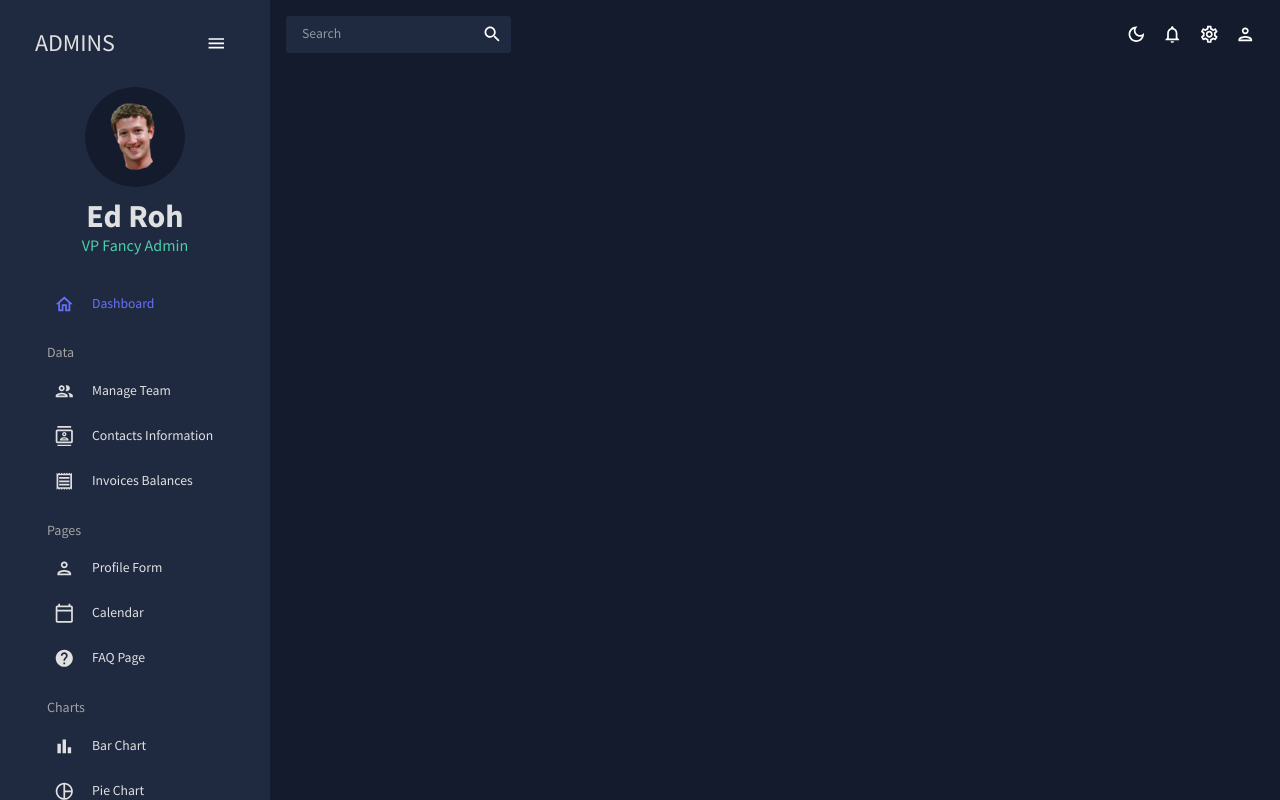
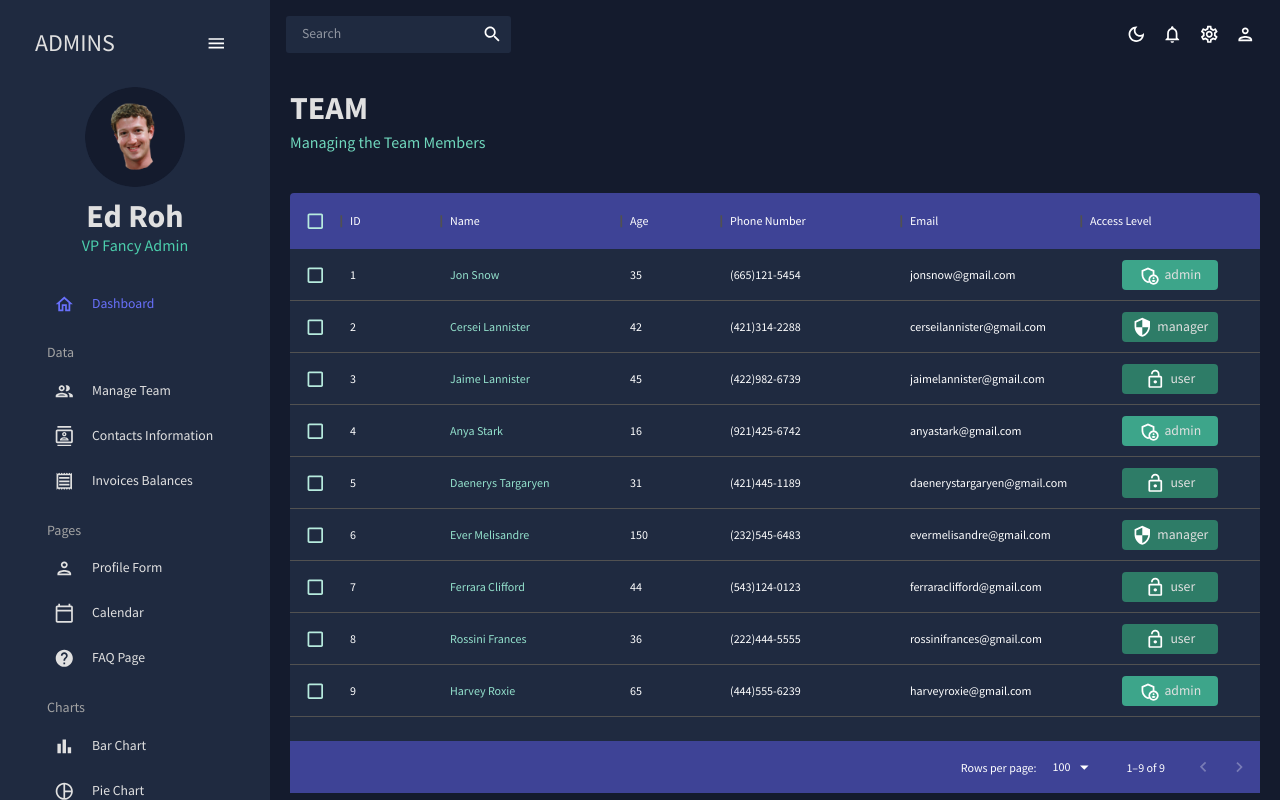
Before and after one commit to smhosseini96/react-admin-panel, a React (Create React App) app: page /team in a window 1280 px wide. Built offline with nearby package versions, Linux system fonts and the light colour scheme.

Commit message:
built team component.

```diff
--- a/src/App.js
+++ b/src/App.js
@@ -4,7 +4,7 @@
 import Topbar from "./scenes/global/Topbar"
 import Sidebar from './scenes/global/Sidebar'
 import Dashboard from "./scenes/dashboard"
-// import Team from "./scenes/team"
+import Team from "./scenes/team"
 // import Invoices from "./scenes/invoices"
 // import Contacts from "./scenes/contacts"
 // import Bar from "./scenes/bar"
@@ -29,7 +29,7 @@
           <Topbar/>
           <Routes>
             <Route path="/" element={<Dashboard/>}/>
-            {/* <Route path="/team" element={<Team/>}/> */}
+            <Route path="/team" element={<Team/>}/>
             {/* <Route path="/contacts" element={<Contacts/>}/> */}
             {/* <Route path="/invoices" element={<Invoices/>}/> */}
             {/* <Route path="/form" element={<Form/>}/> */}
--- /dev/null
+++ b/src/scenes/team/index.jsx
@@ -0,0 +1,109 @@
+import { Box, Typography, useTheme } from "@mui/material";
+import { DataGrid } from "@mui/x-data-grid";
+import { tokens } from "../../theme";
+import { mockDataTeam } from "../../data/mockData";
+import AdminPanelSettingsOutlinedIcon from "@mui/icons-material/AdminPanelSettingsOutlined";
+import LockOpenOutlinedIcon from "@mui/icons-material/LockOpenOutlined";
+import SecurityOutlinedIcon from "@mui/icons-material/SecurityOutlined";
+import Header from "../../components/Header";
+
+const Team = () => {
+  const theme = useTheme();
+  const colors = tokens(theme.palette.mode);
+  const columns = [
+    { field: "id", headerName: "ID" },
+    {
+      field: "name",
+      headerName: "Name",
+      flex: 1,
+      cellClassName: "name-column--cell",
+    },
+    {
+      field: "age",
+      headerName: "Age",
+      type: "number",
+      headerAlign: "left",
+      align: "left",
+    },
+    {
+      field: "phone",
+      headerName: "Phone Number",
+      flex: 1,
+    },
+    {
+      field: "email",
+      headerName: "Email",
+      flex: 1,
+    },
+    {
+      field: "accessLevel",
+      headerName: "Access Level",
+      flex: 1,
+      renderCell: ({ row: { access } }) => {
+        return (
+          <Box
+            width="60%"
+            m="0 auto"
+            p="5px"
+            display="flex"
+            justifyContent="center"
+            backgroundColor={
+              access === "admin"
+                ? colors.greenAccent[600]
+                : access === "manager"
+                ? colors.greenAccent[700]
+                : colors.greenAccent[700]
+            }
+            borderRadius="4px"
+          >
+            {access === "admin" && <AdminPanelSettingsOutlinedIcon />}
+            {access === "manager" && <SecurityOutlinedIcon />}
+            {access === "user" && <LockOpenOutlinedIcon />}
+            <Typography color={colors.grey[100]} sx={{ ml: "5px" }}>
+              {access}
+            </Typography>
+          </Box>
+        );
+      },
+    },
+  ];
+
+  return (
+    <Box m="20px">
+      <Header title="TEAM" subtitle="Managing the Team Members" />
+      <Box
+        m="40px 0 0 0"
+        height="75vh"
+        sx={{
+          "& .MuiDataGrid-root": {
+            border: "none",
+          },
+          "& .MuiDataGrid-cell": {
+            borderBottom: "none",
+          },
+          "& .name-column--cell": {
+            color: colors.greenAccent[300],
+          },
+          "& .MuiDataGrid-columnHeaders": {
+            backgroundColor: colors.blueAccent[700],
+            borderBottom: "none",
+          },
+          "& .MuiDataGrid-virtualScroller": {
+            backgroundColor: colors.primary[400],
+          },
+          "& .MuiDataGrid-footerContainer": {
+            borderTop: "none",
+            backgroundColor: colors.blueAccent[700],
+          },
+          "& .MuiCheckbox-root": {
+            color: `${colors.greenAccent[200]} !important`,
+          },
+        }}
+      >
+        <DataGrid checkboxSelection rows={mockDataTeam} columns={columns} />
+      </Box>
+    </Box>
+  );
+};
+
+export default Team;
```
